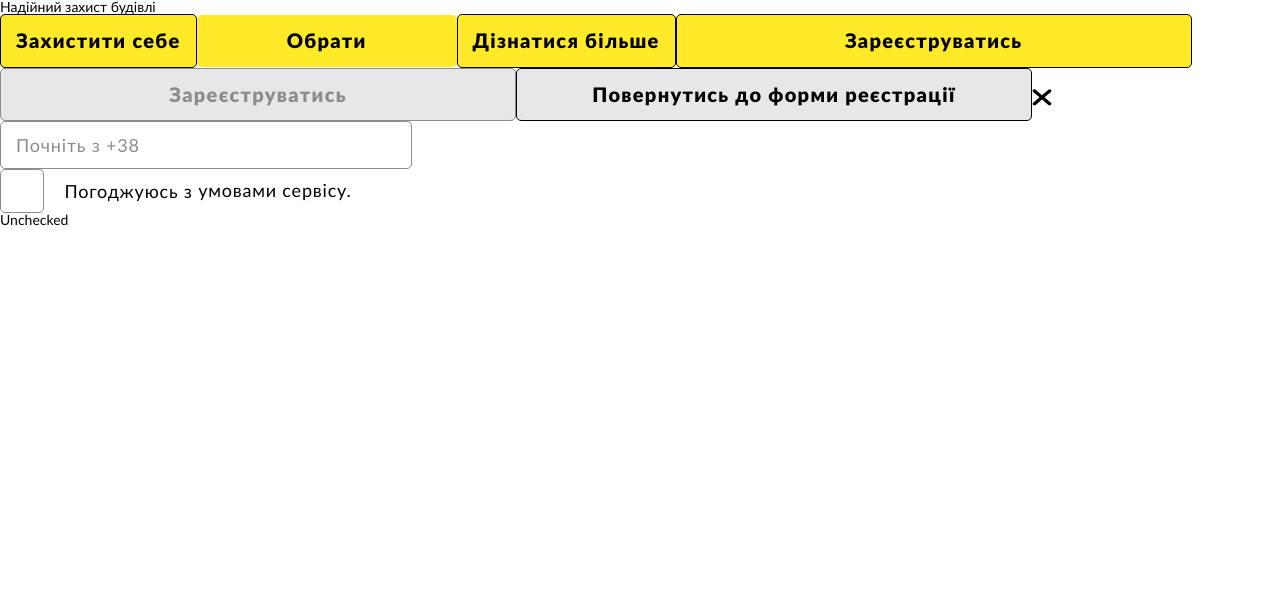
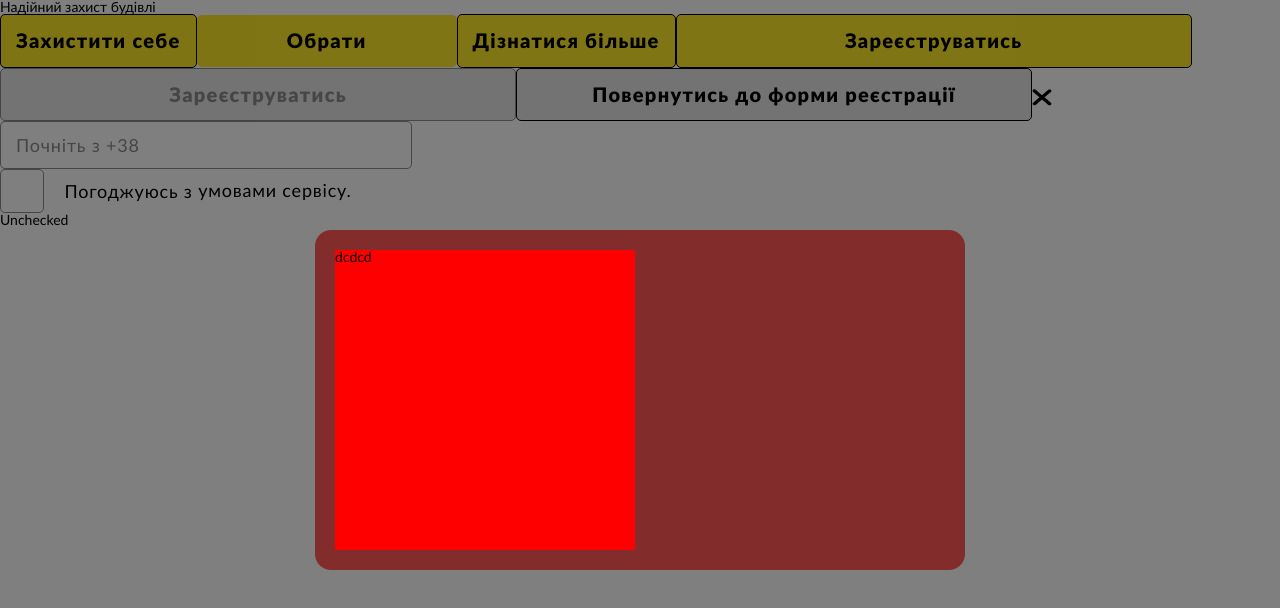
Before and after one commit to vik-tsyplakov/dog_guard_react, a React (Create React App) app in the folder dog_guard/: page / in a window 1280 px wide. Shown: the top 608 px of the page. Built offline with nearby package versions, Linux system fonts and the light colour scheme.

Commit message:
created-component-Modal-and-fixed-onClick

```diff
--- a/dog_guard/src/App.js
+++ b/dog_guard/src/App.js
@@ -1,3 +1,4 @@
+import { useState } from "react";
 import "./App.css";
 import ButtonClose from "./Components/UI/Buttons/ButtonClose";
 import ButtonCTA from "./Components/UI/Buttons/ButtonCTA";
@@ -8,16 +9,31 @@ import ButtonModalGrey from "./Components/UI/Buttons/ButtonModalGrey";
 import ButtonProposition from "./Components/UI/Buttons/ButtonProposition";
 import Checkbox from "./Components/UI/Checkbox/Checkbox";
 import Input from "./Components/UI/Input/Input";
+import Modal from "./Components/UI/Modal/Modal";
 
 function App() {
   const privacyPolicy =
     "https://www.freeprivacypolicy.com/live/edb06eb5-b70c-400a-b53a-5ae32a1ada39";
 
+  const [modal, setModal] = useState(true);
+  const openModal = () => {
+    console.log("ddffdfdf");
+    setModal(false);
+  };
+
+  const Form = (props) => {
+    return (
+      <div style={{ background: "red", height: "300px", width: "300px" }}>
+        dcdcd
+      </div>
+    );
+  };
+
   return (
     <div className="app">
       <header className="app__header">
         <p> Надійний захист будівлі</p>
-        <ButtonDefault text={"Захистити себе"} />
+        <ButtonDefault onClick={() => setModal(true)} text={"Захистити себе"} />
         <ButtonProposition text={"Обрати"} />
         <ButtonCTA text={"Дізнатися більше"} path={"#"} />
         <ButtonModal text={"Зареєструватись"} />
@@ -31,6 +47,10 @@ function App() {
           checked={false}
           path={privacyPolicy}
         />
+
+        <Modal visible={modal} setVisible={setModal}>
+          <Form setVisible={setModal} />
+        </Modal>
       </header>
     </div>
   );
--- a/dog_guard/src/Components/UI/Buttons/ButtonCTA.jsx
+++ b/dog_guard/src/Components/UI/Buttons/ButtonCTA.jsx
@@ -4,7 +4,12 @@ import cl from "./Button.module.css";
 export default function ButtonCTA(props) {
   return (
     <a href={props.path}>
-      <button className={cl.button + " " + cl.button_cta}>{props.text}</button>
+      <button
+        className={cl.button + " " + cl.button_cta}
+        onClick={props.onClick}
+      >
+        {props.text}
+      </button>
     </a>
   );
 }
--- a/dog_guard/src/Components/UI/Buttons/ButtonClose.jsx
+++ b/dog_guard/src/Components/UI/Buttons/ButtonClose.jsx
@@ -2,9 +2,9 @@ import React from "react";
 import cl from "./Button.module.css";
 import icon_close from "./../../../img/modal/icon_close.svg";
 
-export default function ButtonClose() {
+export default function ButtonClose(props) {
   return (
-    <button className={cl.button_close}>
+    <button className={cl.button_close} onClick={props.onClick}>
       <img src={icon_close} alt="close" />
     </button>
   );
--- a/dog_guard/src/Components/UI/Buttons/ButtonDefault.jsx
+++ b/dog_guard/src/Components/UI/Buttons/ButtonDefault.jsx
@@ -2,5 +2,9 @@ import React from "react";
 import cl from "./Button.module.css";
 
 export default function ButtonDefault(props) {
-  return <button className={cl.button}>{props.text}</button>;
+  return (
+    <button type="button" onClick={props.onClick} className={cl.button}>
+      {props.text}
+    </button>
+  );
 }
--- a/dog_guard/src/Components/UI/Buttons/ButtonDisabled.jsx
+++ b/dog_guard/src/Components/UI/Buttons/ButtonDisabled.jsx
@@ -6,6 +6,7 @@ export default function ButtonDisabled(props) {
     <button
       disabled={props.disabled}
       className={cl.button + " " + cl.button_modal}
+      onClick={props.onClick}
     >
       {props.text}
     </button>
--- a/dog_guard/src/Components/UI/Buttons/ButtonModal.jsx
+++ b/dog_guard/src/Components/UI/Buttons/ButtonModal.jsx
@@ -3,6 +3,11 @@ import cl from "./Button.module.css";
 
 export default function ButtonModal(props) {
   return (
-    <button className={cl.button + " " + cl.button_modal}>{props.text}</button>
+    <button
+      className={cl.button + " " + cl.button_modal}
+      onClick={props.onClick}
+    >
+      {props.text}
+    </button>
   );
 }
--- a/dog_guard/src/Components/UI/Buttons/ButtonModalGrey.jsx
+++ b/dog_guard/src/Components/UI/Buttons/ButtonModalGrey.jsx
@@ -3,7 +3,10 @@ import cl from "./Button.module.css";
 
 export default function ButtonModalGrey(props) {
   return (
-    <button className={cl.button + " " + cl.button_modalGrey}>
+    <button
+      className={cl.button + " " + cl.button_modalGrey}
+      onClick={props.onClick}
+    >
       {props.text}
     </button>
   );
--- a/dog_guard/src/Components/UI/Buttons/ButtonProposition.jsx
+++ b/dog_guard/src/Components/UI/Buttons/ButtonProposition.jsx
@@ -3,7 +3,10 @@ import cl from "./Button.module.css";
 
 export default function ButtonProposition(props) {
   return (
-    <button className={cl.button + " " + cl.button_proposition}>
+    <button
+      className={cl.button + " " + cl.button_proposition}
+      onClick={props.onClick}
+    >
       {props.text}
     </button>
   );
--- /dev/null
+++ b/dog_guard/src/Components/UI/Modal/Modal.jsx
@@ -0,0 +1,17 @@
+import React from "react";
+import cl from "./Modal.module.css";
+
+export default function Modal({ children, visible, setVisible }) {
+  const rootClasses = [cl.modal];
+  if (visible) {
+    rootClasses.push(cl.active);
+  }
+
+  return (
+    <div className={rootClasses.join(" ")} onClick={() => setVisible(false)}>
+      <div className={cl.modalContent} onClick={(e) => e.stopPropagation()}>
+        {children}
+      </div>
+    </div>
+  );
+}
--- /dev/null
+++ b/dog_guard/src/Components/UI/Modal/Modal.module.css
@@ -0,0 +1,27 @@
+.modal {
+  position: fixed;
+  top: 0;
+  bottom: 0;
+  right: 0;
+  left: 0;
+  display: none;
+  background: rgba(0, 0, 0, 0.5);
+}
+.modalContent {
+  padding: 20px;
+  background: rgb(131, 44, 44);
+  border-radius: 16px;
+  min-width: 650px;
+  min-height: 300px;
+  margin: 0 20px;
+}
+.modal.active {
+  display: flex;
+  justify-content: center;
+  align-items: center;
+}
+@media (max-width: 550px) {
+  .modalContent {
+    min-width: 250px;
+  }
+}
```
